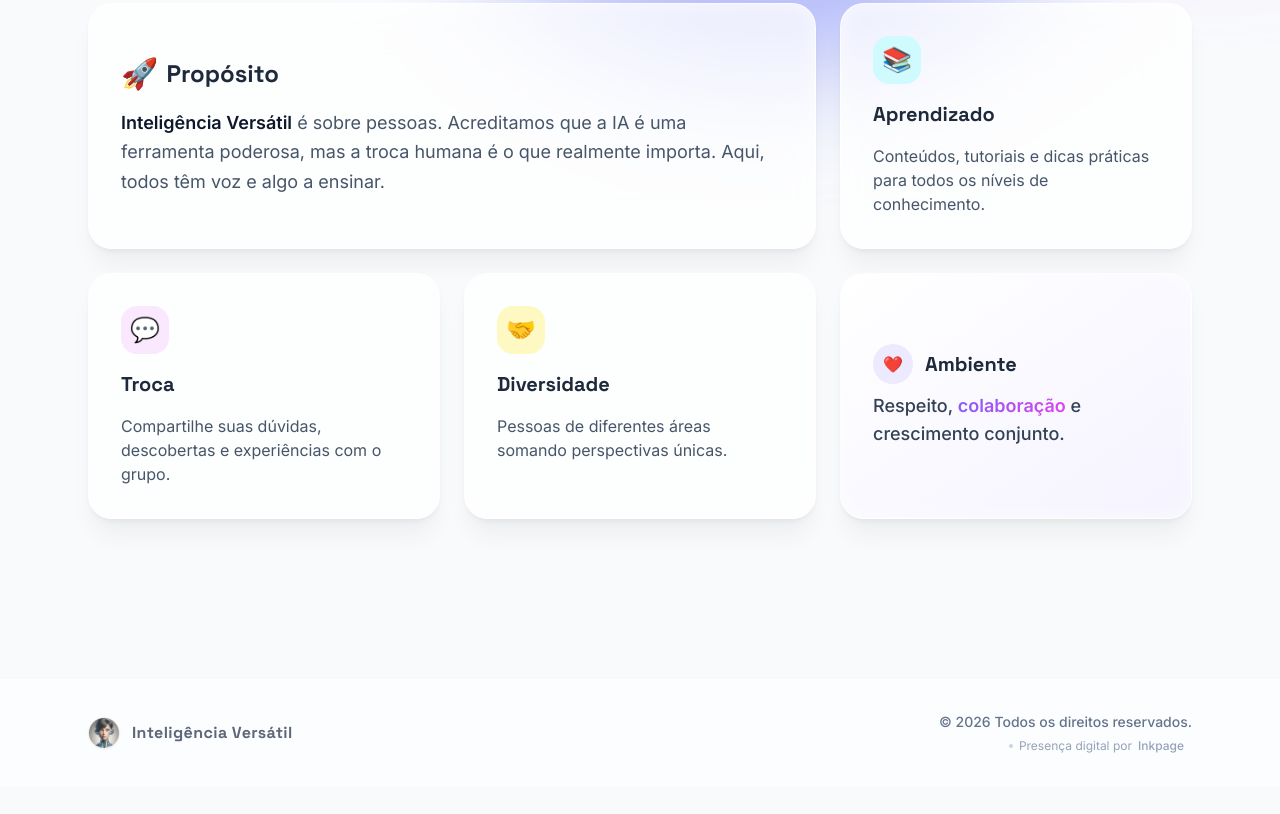
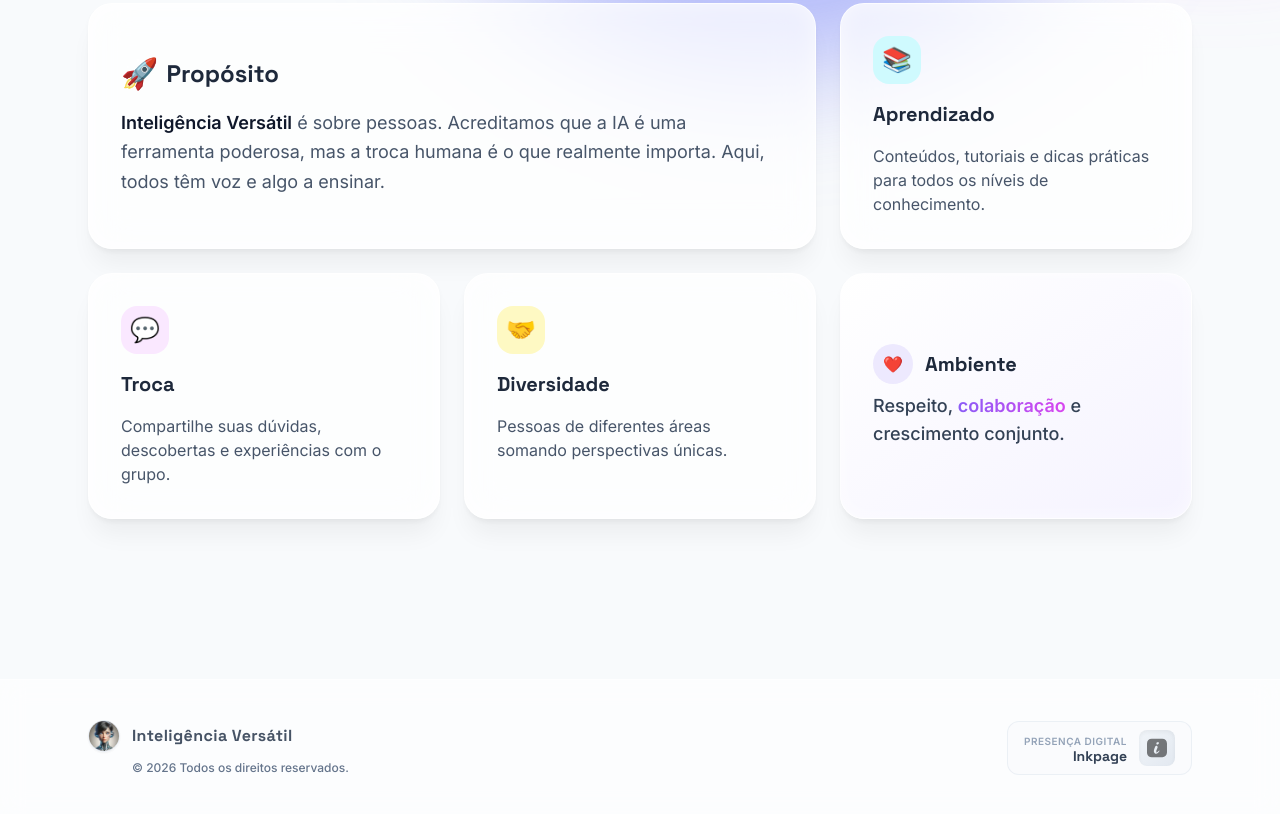
Before and after one commit to alexlivre/versatile_intelligence, a website built with Vite: page index.html in a window 1280 px wide. Shown: the part 892-1706 px from the top of the page. Before the commit the page ends 1678 px from the top, so only its background shows below. Built offline with nearby package versions, Linux system fonts and the light colour scheme.

Commit message:
Atualiza rodapé com novo layout e links.
- Modifica estrutura do footer para incluir badge da agência.
- Ajusta espaçamentos e cores para melhor legibilidade.
- Adiciona efeito hover nos elementos interativos.

```diff
--- a/index.html
+++ b/index.html
@@ -311,34 +311,41 @@
 
   </main>
 
-  <footer class="mt-20 py-8 bg-white/60 backdrop-blur-md border-t border-white/50">
-    <div class="max-w-6xl mx-auto px-6 flex flex-col md:flex-row items-center justify-between gap-6">
+  <footer class="mt-20 py-10 bg-white/60 backdrop-blur-md border-t border-white/50">
+    <div class="max-w-6xl mx-auto px-6 flex flex-col md:flex-row items-center justify-between gap-8">
 
-      <!-- Brand -->
-      <div class="flex items-center gap-3 opacity-80 hover:opacity-100 transition-opacity">
-        <img src="public/images/logo-comunidade.webp" alt="Logo da Inteligência Versátil"
-          class="w-8 h-8 rounded-full border border-slate-200 shadow-sm">
-        <span class="font-display text-base font-bold text-slate-700 tracking-wide">Inteligência Versátil</span>
+      <!-- Brand & Copyright -->
+      <div class="flex flex-col items-center md:items-start gap-2">
+        <div class="flex items-center gap-3 opacity-90">
+          <img src="public/images/logo-comunidade.webp" alt="Logo da Inteligência Versátil"
+            class="w-8 h-8 rounded-full border border-slate-200 shadow-sm">
+          <span class="font-display text-base font-bold text-slate-700 tracking-wide">Inteligência Versátil</span>
+        </div>
+        <div class="text-xs text-slate-500 font-medium md:pl-11">
+          &copy; 2026 Todos os direitos reservados.
+        </div>
       </div>
 
-      <!-- Meta Info -->
-      <div class="flex flex-col items-center md:items-end gap-1.5 text-slate-500 text-sm font-medium">
-        <span>&copy; 2026 Todos os direitos reservados.</span>
+      <!-- Agency Badge -->
+      <a href="https://www.inkpage.com.br" target="_blank" rel="noopener"
+        class="group flex items-center gap-3 px-4 py-2 rounded-xl bg-slate-50/50 border border-slate-200/60 hover:bg-white hover:border-slate-300 hover:shadow-md transition-all duration-300">
 
-        <span class="text-xs text-slate-400 font-normal flex items-center gap-1.5">
-          <span class="w-1 h-1 rounded-full bg-slate-300"></span>
-          Presença digital por
-          <a href="https://www.inkpage.com.br" target="_blank" rel="noopener"
-            class="group inline-flex items-center gap-1 hover:text-fuchsia-600 transition-colors font-medium">
+        <div class="flex flex-col items-end">
+          <span
+            class="text-[10px] font-bold text-slate-400 uppercase tracking-wider group-hover:text-fuchsia-600 transition-colors">
+            Presença Digital
+          </span>
+          <span class="font-display text-sm font-bold text-slate-700 group-hover:text-slate-900 leading-none">
             Inkpage
-            <svg class="w-3 h-3 opacity-0 -ml-2 group-hover:opacity-100 group-hover:ml-0 transition-all duration-300"
-              viewBox="0 0 24 24" fill="none" stroke="currentColor" stroke-width="2" stroke-linecap="round"
-              stroke-linejoin="round">
-              <path d="M7 17l9.2-9.2M17 17V7H7" />
-            </svg>
-          </a>
-        </span>
-      </div>
+          </span>
+        </div>
+
+        <div
+          class="w-9 h-9 rounded-lg bg-gradient-to-br from-slate-100 to-slate-200 group-hover:from-fuchsia-600 group-hover:to-purple-600 flex items-center justify-center transition-all duration-300 shadow-inner group-hover:shadow-lg">
+          <img src="public/images/logo-inkpage.svg" alt="Logo Inkpage"
+            class="w-5 h-5 opacity-50 group-hover:opacity-100 group-hover:brightness-0 group-hover:invert transition-all duration-300">
+        </div>
+      </a>
 
     </div>
   </footer>
```
Also changed, not shown: public/images/logo-inkpage.svg (added).
